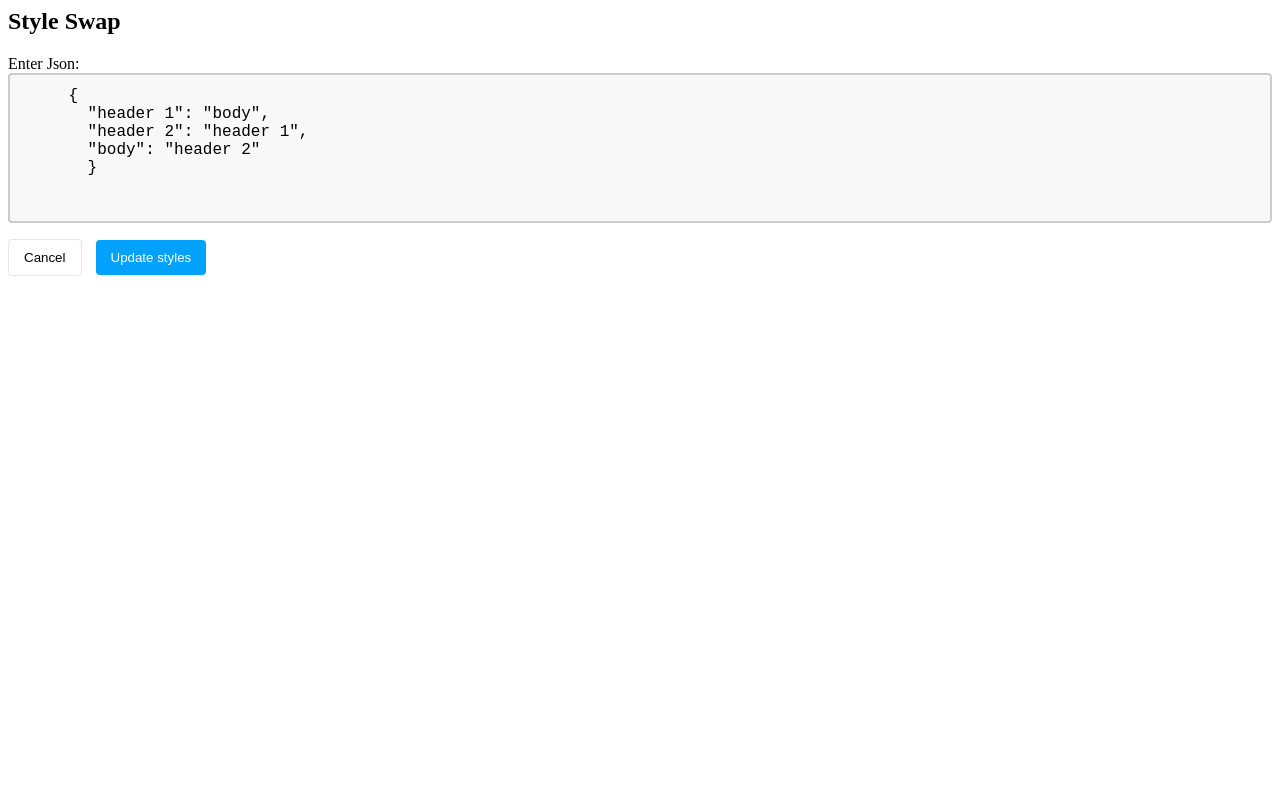
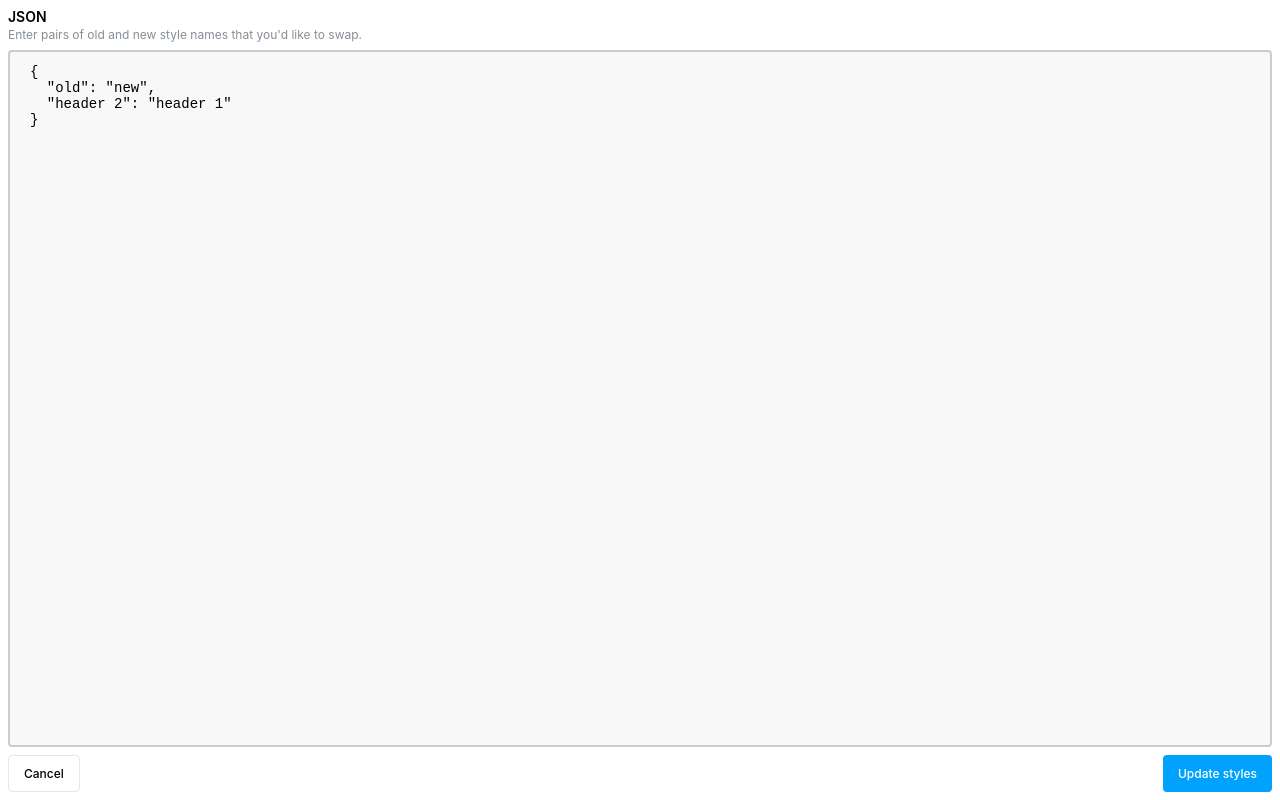
Before and after one commit to six7/style-swap, a website: page ui.html in a window 1280 px wide. Drawn offline with Linux system fonts and the light colour scheme; a web font is replaced by a local one.

Commit message:
improve ui, logic

```diff
--- a/ui.html
+++ b/ui.html
@@ -1,15 +1,37 @@
 <head>
   <style>
+    @import url('https://rsms.me/inter/inter.css');
+
+    html {
+      display: flex;
+    }
+
+    body {
+      font-family: "Inter", sans-serif;
+      display: flex;
+      flex-direction: column;
+      flex-grow: 1;
+    }
+
     textarea {
       width: 100%;
-      height: 150px;
       padding: 12px 20px;
       box-sizing: border-box;
       border: 2px solid #ccc;
       border-radius: 4px;
       background-color: #f8f8f8;
-      font-size: 16px;
+      font-size: 14px;
       resize: none;
+      font-family: monospace;
+      margin-top: 8px;
+      margin-bottom: 8px;
+      flex-grow: 1;
+    }
+
+    .button-row {
+      display: flex;
+      justify-content: space-between;
+      gap: 4px;
     }
 
     button {
@@ -18,6 +40,9 @@
       border: none;
       border-radius: 4px;
       padding: 10px 15px;
+      font-family: "Inter", sans-serif;
+      font-size: 12px;
+      font-weight: 500;
       cursor: pointer;
     }
 
@@ -28,24 +53,36 @@
       border-radius: 4px;
       margin-right: 10px;
     }
+
+    .heading {
+      font-size: 14px;
+      font-weight: 600;
+      margin-bottom: 2px;
+      margin-top: 0;
+    }
+
+    .text-muted {
+      font-size: 12px;
+      color: #868e96;
+      margin-top: 0;
+      margin-bottom: 0;
+    }
   </style>
 </head>
 
-<h2>Style Swap</h2>
-
-<p>Enter Json:
+<p class="heading">JSON</p>
+<p class="text-muted">Enter pairs of old and new style names that you'd like to swap.</p>
 <textarea id="inputObject" rows="4" cols="50">
 {
-      "header 1": "body",
-      "header 2": "header 1",
-      "body": "header 2"
+  "old": "new",
+  "header 2": "header 1"
 }
 </textarea>
-</p>
 
-
+<div class="button-row">
   <button id="cancel">Cancel</button>
   <button id="update">Update styles</button>
+</div>
 
 
 <script>
```
Also changed, not shown: code.ts (+29 -17 lines), manifest.json, 1 other file. Lines whose indentation alone changed are shown as unchanged.
